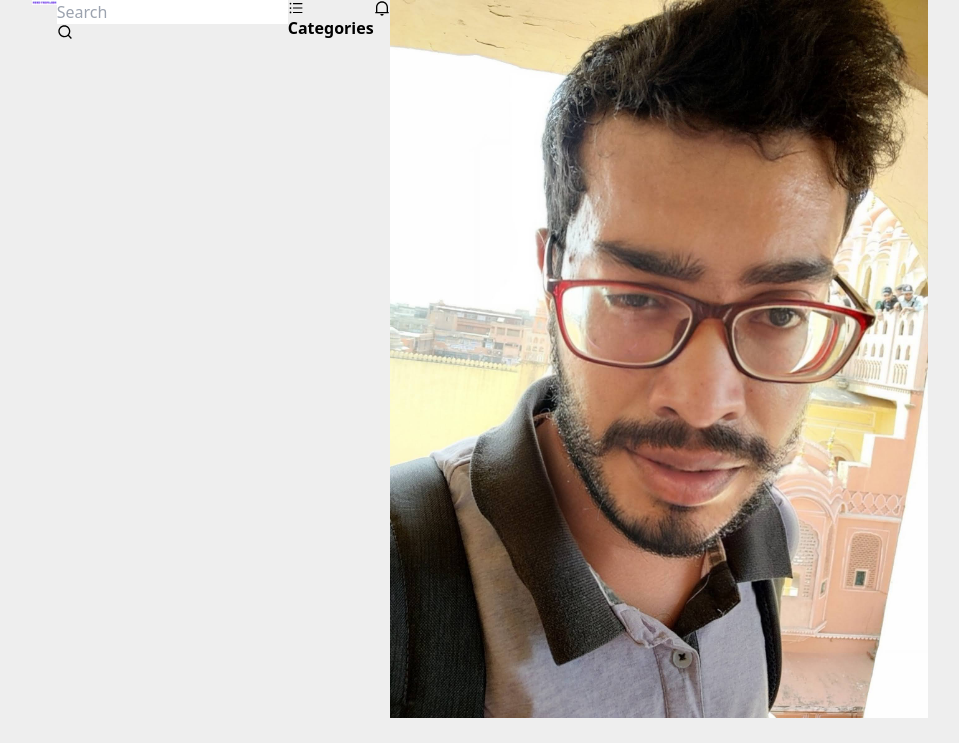
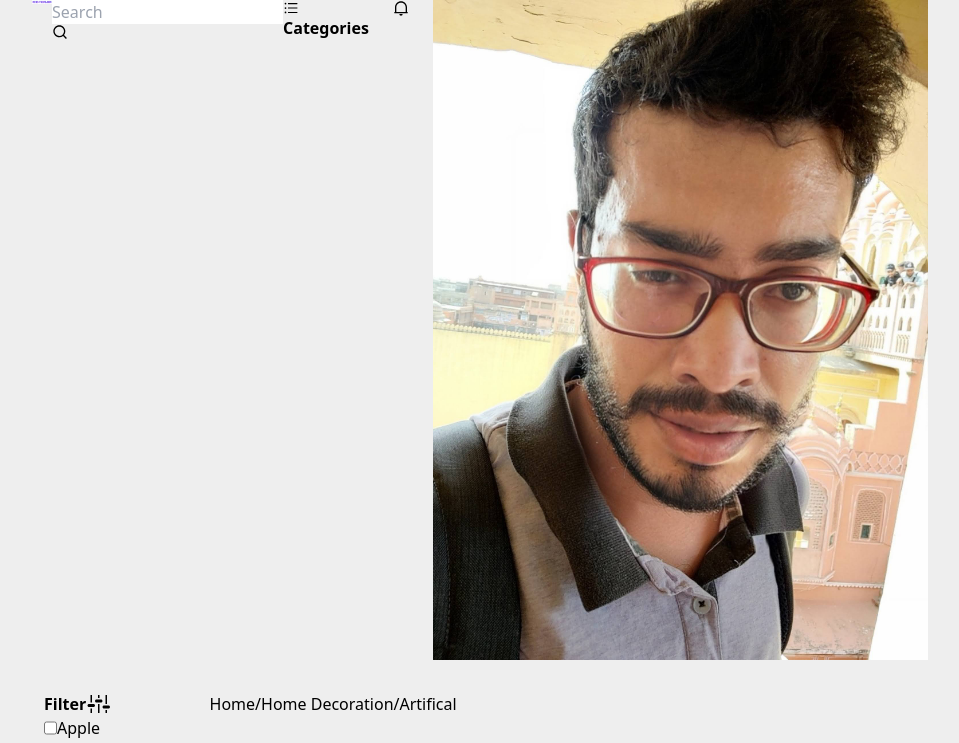
Before and after one commit to zFunx/orufy-tech-assignment, a Next.js app: page / in a window 1280 px wide. Shown: the top 743 px of the page, without its empty margins (160-1119 px from the left). Built offline with nearby package versions, Linux system fonts and the light colour scheme.

Commit message:
Add navlinks

```diff
--- /dev/null
+++ b/src/Components/NavLinks.tsx
@@ -0,0 +1,24 @@
+import Link from "next/link";
+import React from "react";
+
+interface Link {
+    name: string;
+    link: string;
+}
+
+interface Props {
+    links: Link[];
+}
+
+function NavLinks(props: Props) {
+    return (
+        <div className="flex gap-4">
+            {props.links.map((link, index) => <React.Fragment key={link.name}>
+                <Link href={link.link} className="hover:underline">{link.name}</Link>
+                {index < props.links.length - 1 && <span>/</span>}
+            </React.Fragment>)}
+        </div>
+    )
+}
+
+export default NavLinks;
--- a/src/pages/index.tsx
+++ b/src/pages/index.tsx
@@ -1,11 +1,27 @@
+import NavLinks from "@/Components/NavLinks";
 import Sidebar from "@/Components/Sidebar/Sidebar";
 
 export default function Home() {
   return (
-    <div className="flex">
+    <div className="flex gap-6">
       <Sidebar />
       <div className="flex-1">
-        Main
+        <div className="flex">
+          <NavLinks links={[
+            {
+              name: 'Home',
+              link: '#'
+            },
+            {
+              name: 'Home Decoration',
+              link: '#'
+            },
+            {
+              name: 'Artifical',
+              link: '#'
+            },
+          ]} />
+        </div>
       </div>
     </div>
   )
```
